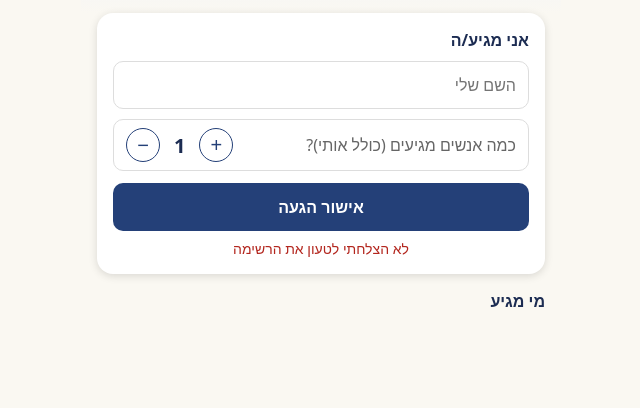
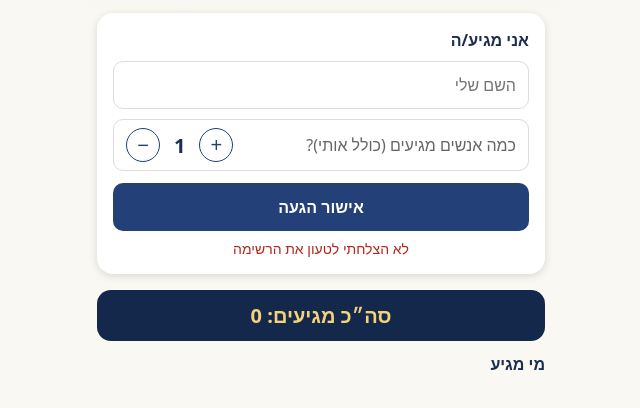
Before and after one commit to TAYM19/yamima-rsvp, a plain HTML site: page index.html in a window 1280 px wide. Shown: the part 228-636 px from the top of the page, without its empty margins (319-959 px from the left). Drawn offline with Linux system fonts and the light colour scheme; no server answers.

Commit message:
Update index.html

```diff
--- a/index.html
+++ b/index.html
@@ -26,6 +26,7 @@ input[type=text]{width:100%;border:1px solid #ddd;border-radius:10px;padding:12p
 .msg{min-height:18px;margin-top:8px;font-size:14px;text-align:center}
 .err{color:#b3261e}.ok{color:#1b6b34}
 .list{margin:16px}
+.sum{background:#14284b;color:#f5d27a;border-radius:14px;padding:12px;text-align:center;font-size:20px;font-weight:700;margin-bottom:12px}
 .list h3{margin:0 0 8px;font-size:16px}
 .item{background:#fff;border-radius:12px;padding:12px;margin-bottom:6px;display:flex;justify-content:space-between;gap:10px}
 .item .n{color:#244078;white-space:nowrap}
@@ -50,6 +51,7 @@ input[type=text]{width:100%;border:1px solid #ddd;border-radius:10px;padding:12p
   <div class="msg" id="msg"></div>
  </div>
  <div class="list">
+  <div class="sum" id="sum">סה״כ מגיעים: 0</div>
   <h3 id="total">מי מגיע</h3>
   <div id="items"></div>
  </div>
@@ -80,6 +82,7 @@ async function load(){
       d.append(a,b);box.append(d);
     });
     if(!rows.length){const e=document.createElement("div");e.className="empty";e.textContent="עוד אף אחד לא נרשם";box.append(e)}
+    $("sum").textContent="סה״כ מגיעים: "+sum;
     $("total").textContent=rows.length?("מי מגיע (סה\"כ "+sum+" אנשים)"):"מי מגיע";
   }catch(e){say("לא הצלחתי לטעון את הרשימה","err")}
 }
```
